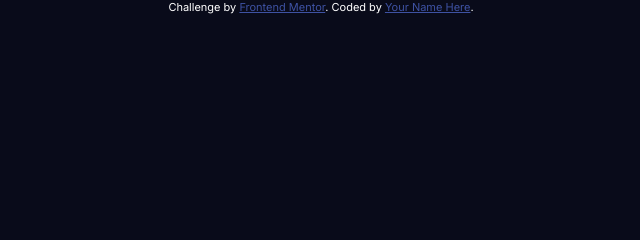
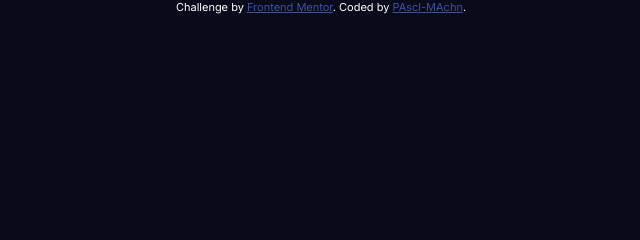
Before and after one commit to PascalAmah/Frontend-Mentor-Stats-Preview-Card-Component, a plain HTML site: page index.html in a window 1280 px wide. Shown: the top 240 px of the page, 319-959 px from the left. Drawn offline with Linux system fonts and the light colour scheme.

Commit message:
Update index.html

```diff
--- a/index.html
+++ b/index.html
@@ -40,7 +40,7 @@
 
     <div class="attribution">
       Challenge by <a href="https://www.frontendmentor.io?ref=challenge" target="_blank">Frontend Mentor</a>.
-      Coded by <a href="#">Your Name Here</a>.
+      Coded by <a href="https://github.com/PascalAmah">PAscl-MAchn</a>.
     </div>
   </div>
 </body>
```
